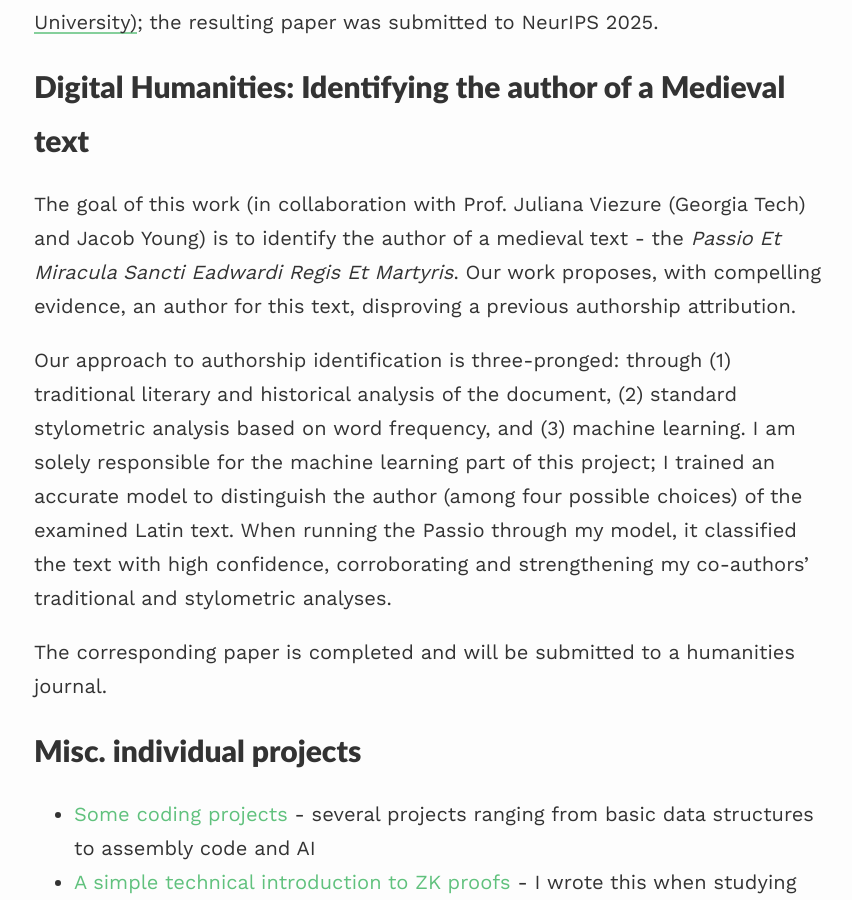
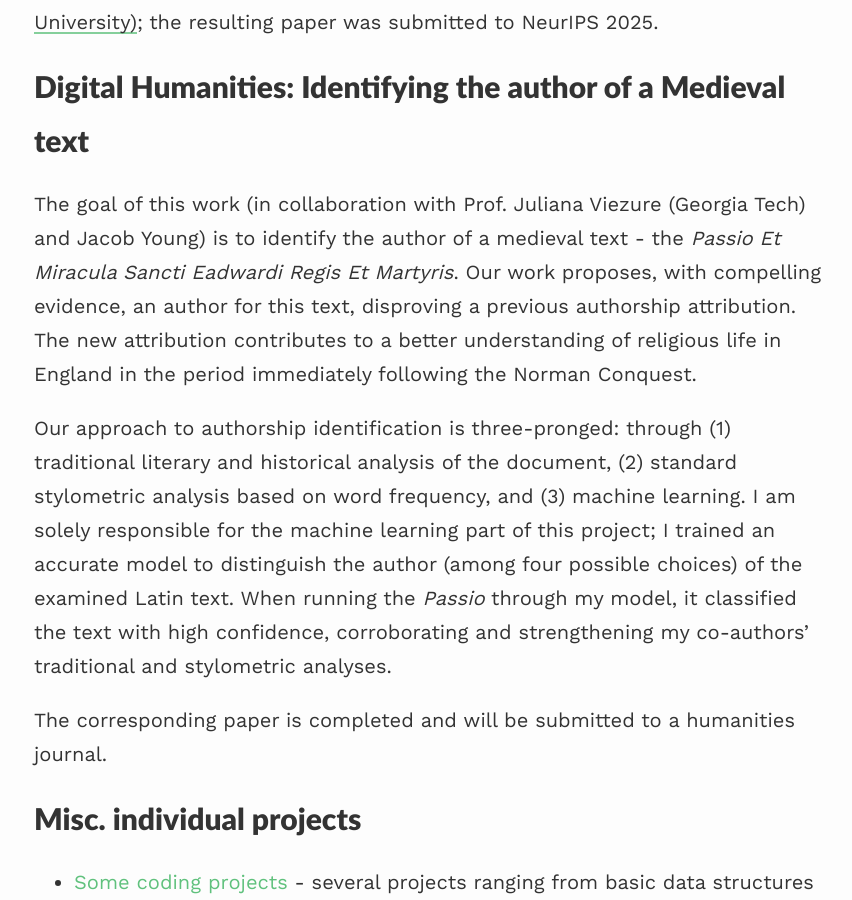
Before and after one commit to ellenkolesnikova/ellenkolesnikova.github.io, a Jekyll site: the page built from research.md, in a window 1280 px wide and 900 px high, scrolled down 1265 px. Shown: the whole window, without its empty margins (206-1058 px from the left). Built offline with Jekyll 4.4.1, drawn with Linux system fonts in a browser that asks for light colours; nearby versions of some CDN libraries.

Commit message:
Update research.md

```diff
--- a/research.md
+++ b/research.md
@@ -20,9 +20,9 @@ Work done as a part of an internship with [Prof. Xiao Wang (Northwestern Univers
 
 Digital Humanities: Identifying the author of a Medieval text
 ============
-The goal of this work (in collaboration with Prof. Juliana Viezure (Georgia Tech) and Jacob Young) is to identify the author of a medieval text - the *Passio Et Miracula Sancti Eadwardi Regis Et Martyris*. Our work proposes, with compelling evidence, an author for this text, disproving a previous authorship attribution.
+The goal of this work (in collaboration with Prof. Juliana Viezure (Georgia Tech) and Jacob Young) is to identify the author of a medieval text - the *Passio Et Miracula Sancti Eadwardi Regis Et Martyris*. Our work proposes, with compelling evidence, an author for this text, disproving a previous authorship attribution. The new attribution contributes to a better understanding of religious life in England in the period immediately following the Norman Conquest.
 
-Our approach to authorship identification is three-pronged: through (1) traditional literary and historical analysis of the document, (2) standard stylometric analysis based on word frequency, and (3) machine learning. I am solely responsible for the machine learning part of this project; I trained an accurate model to distinguish the author (among four possible choices) of the examined Latin text. When running the Passio through my model, it classified the text with high confidence, corroborating and strengthening my co-authors' traditional and stylometric analyses.
+Our approach to authorship identification is three-pronged: through (1) traditional literary and historical analysis of the document, (2) standard stylometric analysis based on word frequency, and (3) machine learning. I am solely responsible for the machine learning part of this project; I trained an accurate model to distinguish the author (among four possible choices) of the examined Latin text. When running the *Passio* through my model, it classified the text with high confidence, corroborating and strengthening my co-authors' traditional and stylometric analyses.
 
 The corresponding paper is completed and will be submitted to a humanities journal.
 
```
